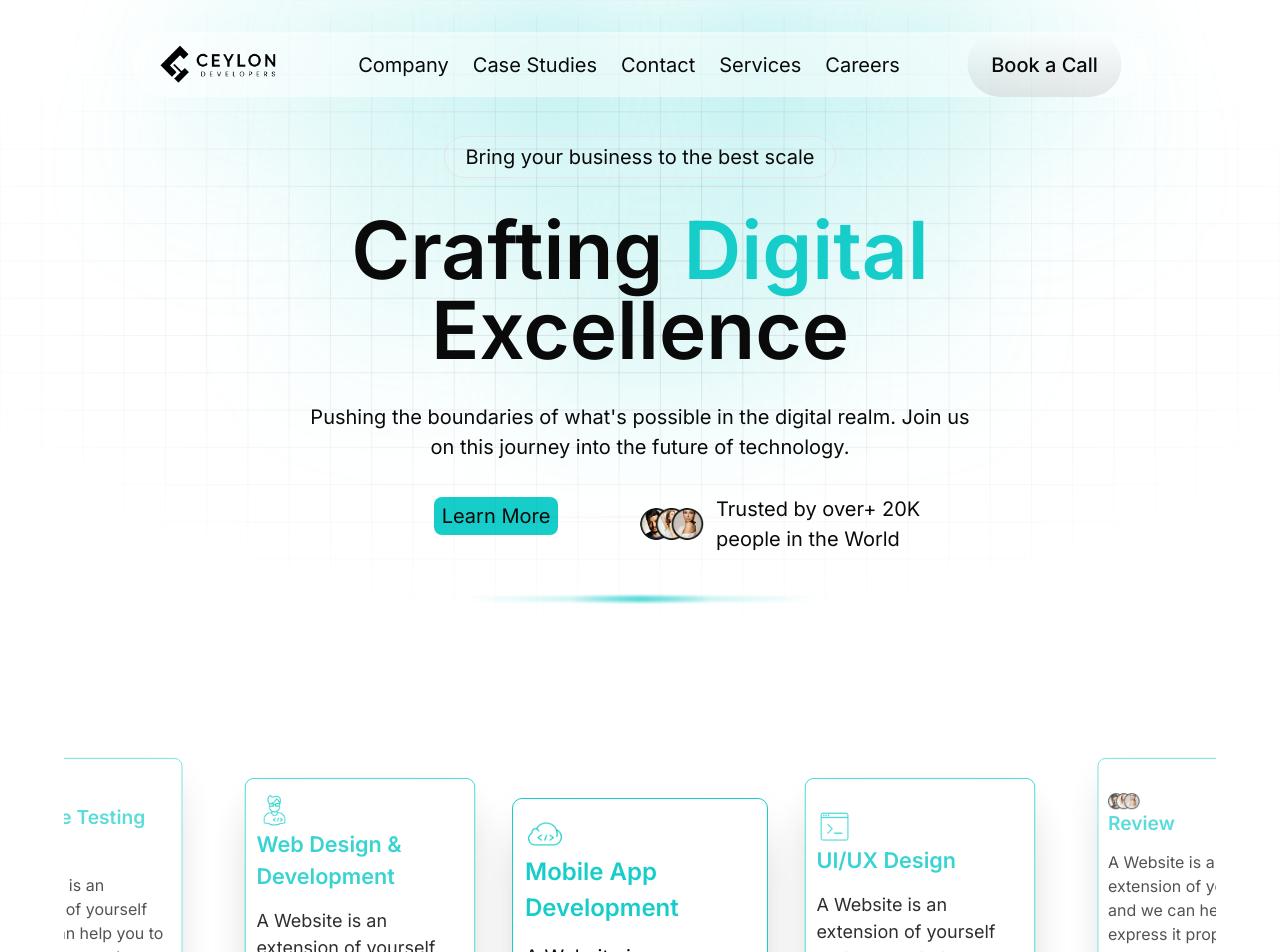
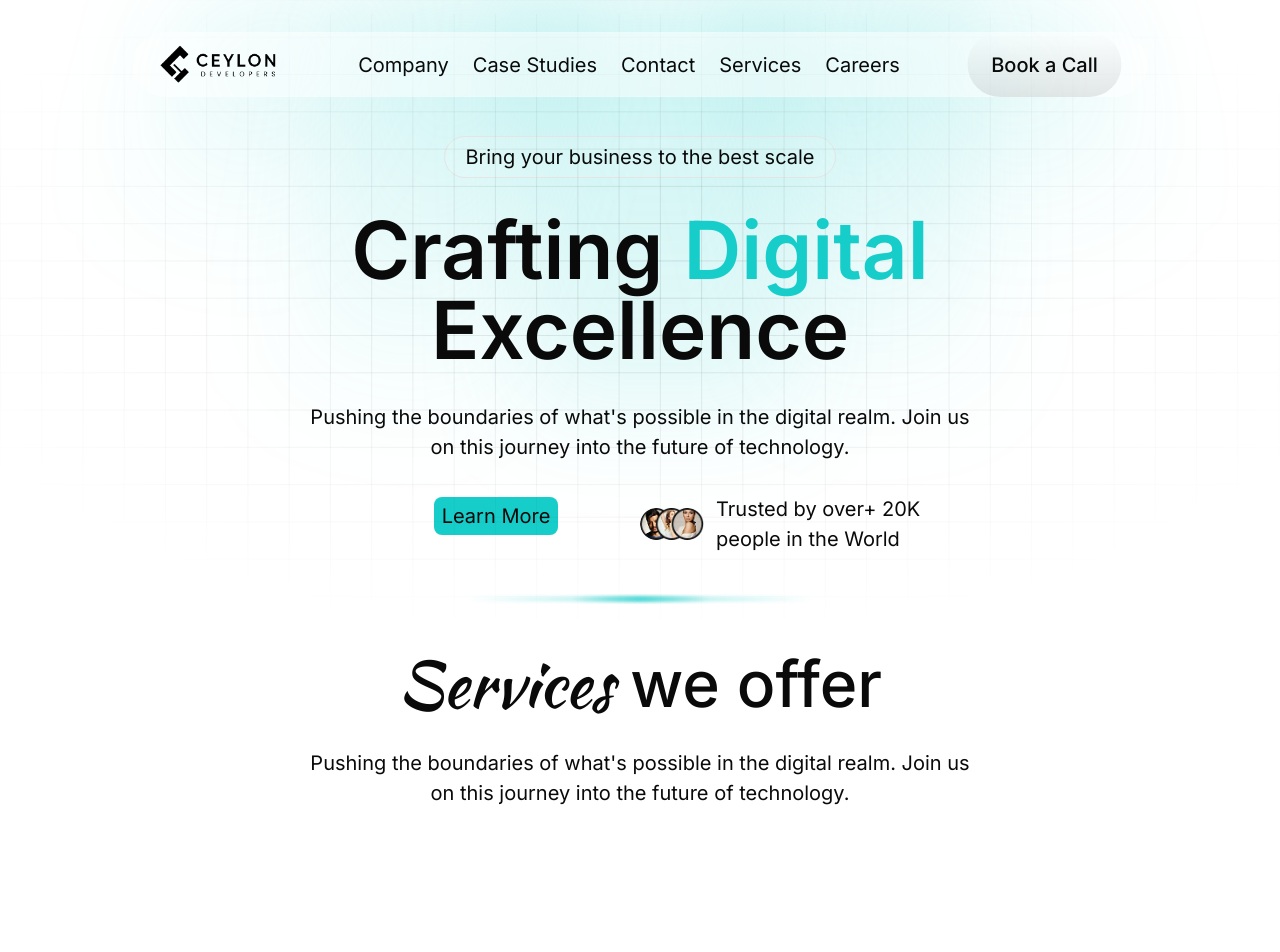
Before and after one commit to Roshen-Perera/ceylon-developers-portfolio, a Next.js app: page / in a window 1280 px wide. Shown: the top 952 px of the page. Built offline with nearby package versions, Linux system fonts and the light colour scheme.

Commit message:
Refactor Services component to enhance header and description presentation

```diff
--- a/components/services.tsx
+++ b/components/services.tsx
@@ -7,6 +7,19 @@ import StaggeredCarousel from "./serviceCarousel";
 const Services = () => {
   return (
     <>
+      <div className="flex flex-col items-center justify-center mt-12">
+        <div className="sm:max-w-full max-w-sm">
+          <H2 className="text-7xl font-medium  ">
+            <span className="font-kaushan">Services</span> we offer
+          </H2>
+        </div>
+        <div className="lg:mt-8 mt-4 lg:max-w-2xl md:max-w-xl max-w-xs flex items-center">
+          <P className="text-center">
+            Pushing the boundaries of what&apos;s possible in the digital realm.
+            Join us on this journey into the future of technology.
+          </P>
+        </div>
+      </div>
       <StaggeredCarousel />
     </>
   );
```
